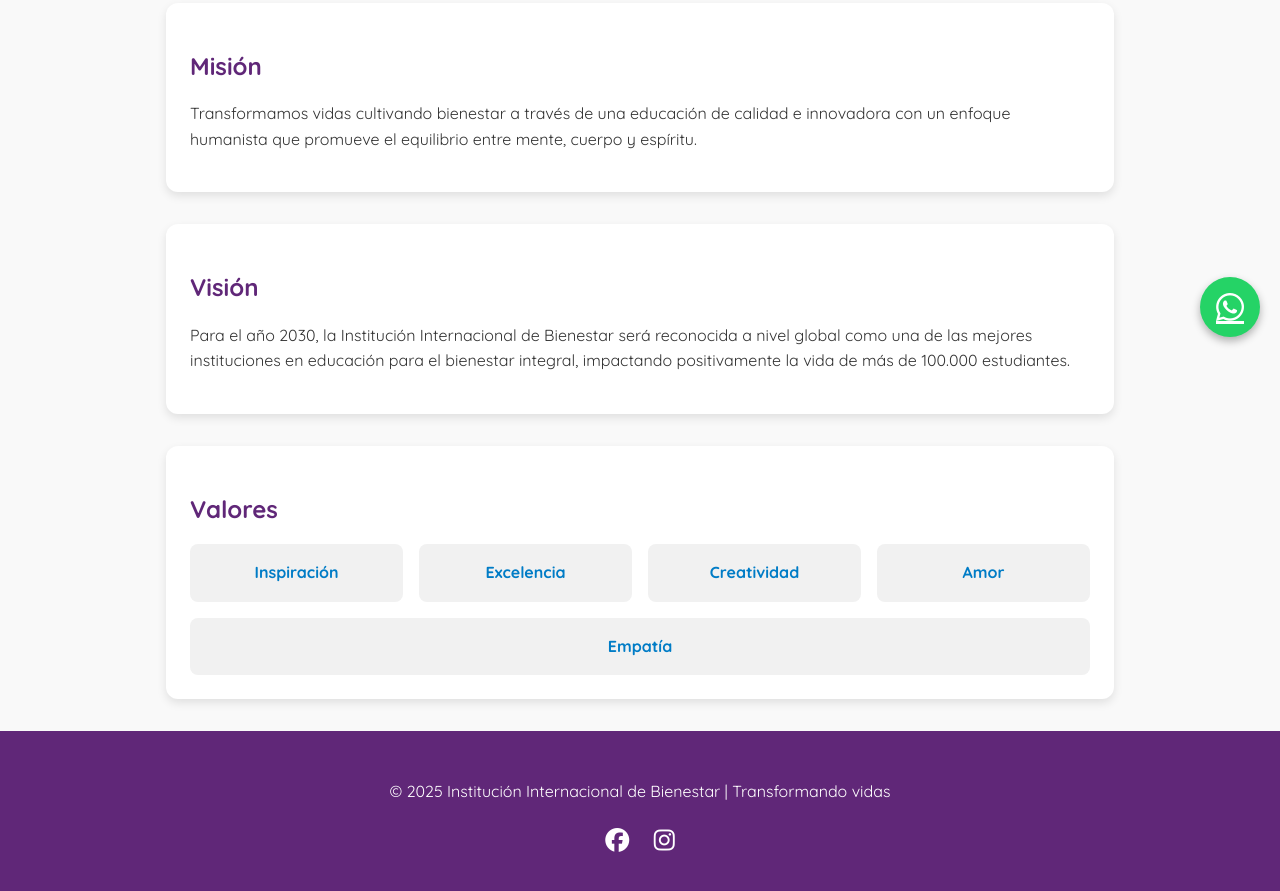
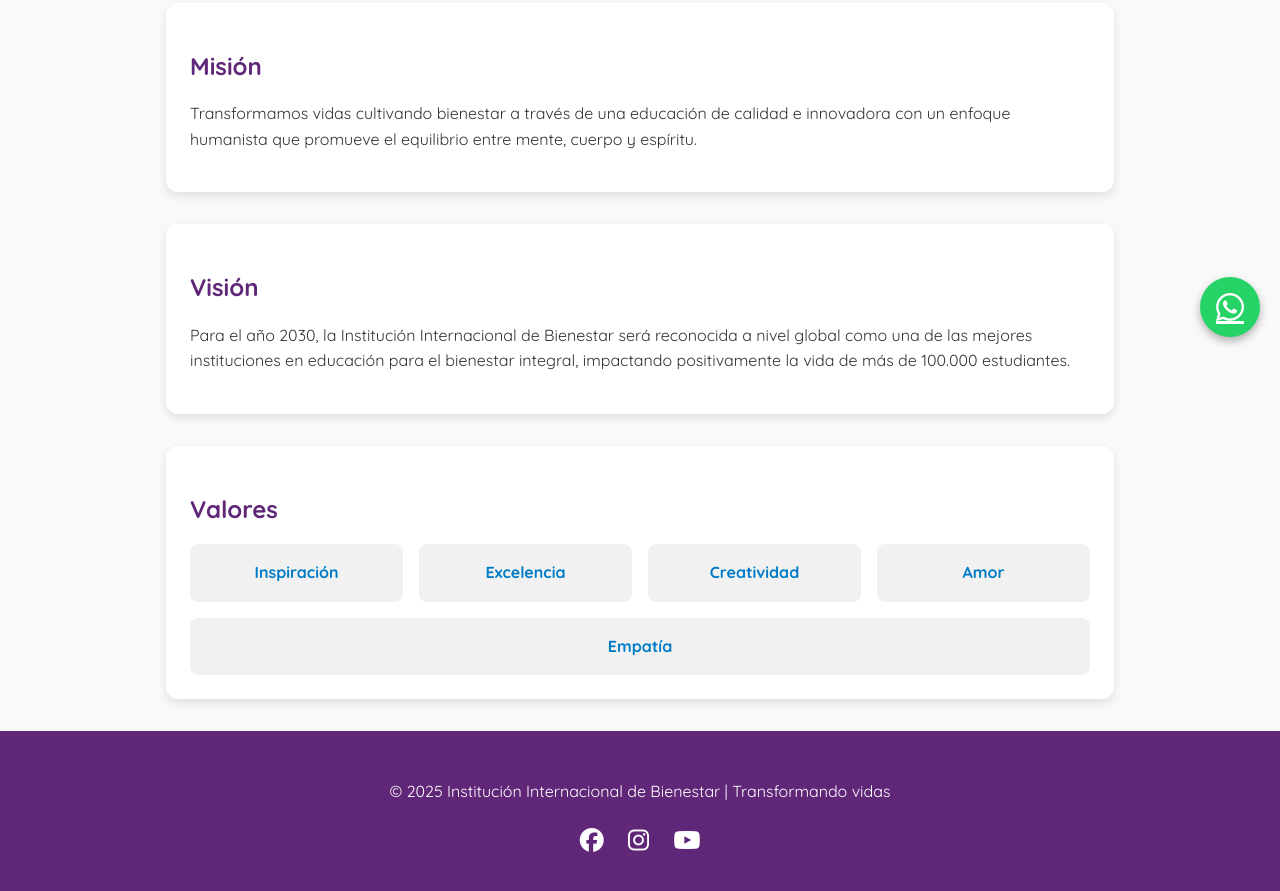
Before and after one commit to institutodebienestariib/iibienestar, a plain HTML site: page index.html in a window 1280 px wide. Shown: the part 443-1334 px from the top of the page. Drawn offline with Linux system fonts and the light colour scheme.

Commit message:
add youtube icon index.html

```diff
--- a/index.html
+++ b/index.html
@@ -194,6 +194,7 @@
     <div class="social-icons">
       <a href="https://www.facebook.com/profile.php?id=61579182099832" target="_blank"><i class="fab fa-facebook"></i></a>
       <a href="https://www.instagram.com/iib_institutodebienestar/?__pwa=1" target="_blank"><i class="fab fa-instagram"></i></a>
+      <a href="https://www.youtube.com/@IIB_Institutodebienestar" target="_blank"><i class="fab fa-youtube"></i></a>
     </div>
   </footer>
 
```
